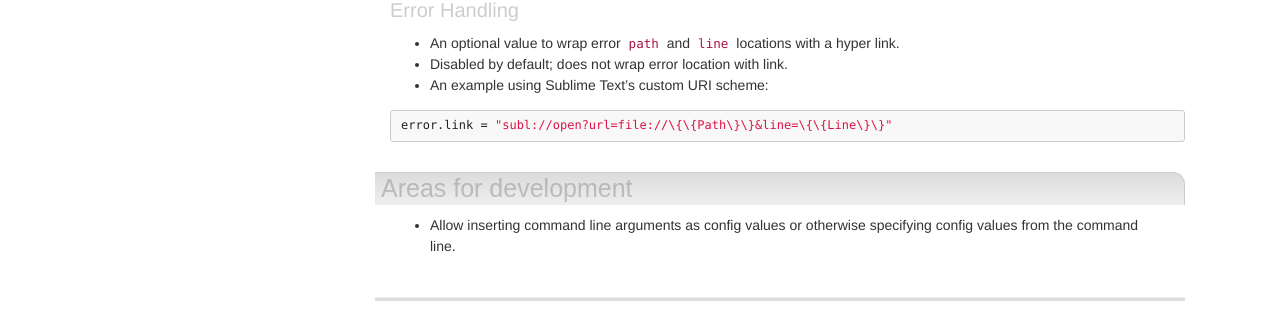
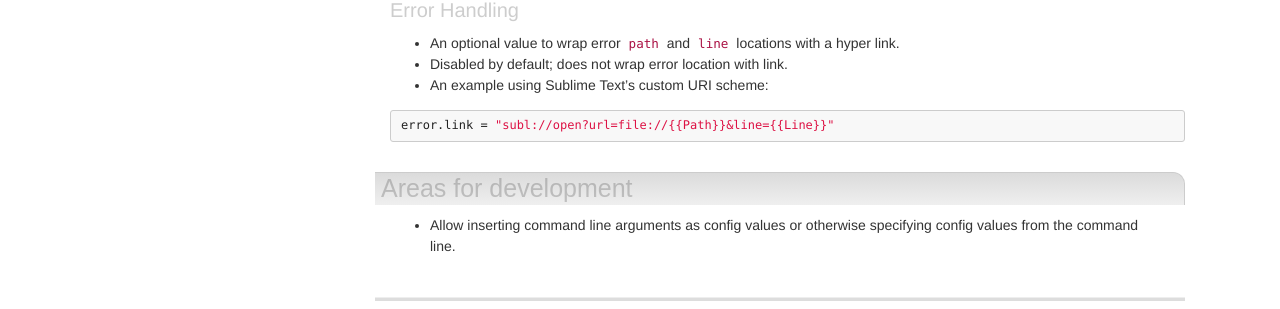
Before and after one commit to revel/revel.github.io, a Jekyll site: the page built from manual/appconf.md, in a window 1280 px wide and 900 px high, scrolled down 8279 px. Shown: the part 435-744 px from the top of the window. Built offline with Jekyll 4.4.1, drawn with Linux system fonts in a browser that asks for light colours; nearby versions of some CDN libraries; comment, search, counter and statistics services are not loaded; part of the change alters nothing that is shown.

```diff
--- a/manual/appconf.md
+++ b/manual/appconf.md
@@ -573,7 +573,7 @@ module.mymodulename =
  - Disabled by default; does not wrap error location with link.
  - An example using Sublime Text's custom URI scheme:
 {% highlight ini %}
-error.link = "subl://open?url=file://\{\{Path\}\}&line=\{\{Line\}\}"
+error.link = "subl://open?url=file://{% raw %}{{Path}}{% endraw %}&line={% raw %}{{Line}}{% endraw %}"
 {% endhighlight %}
 
 
```
